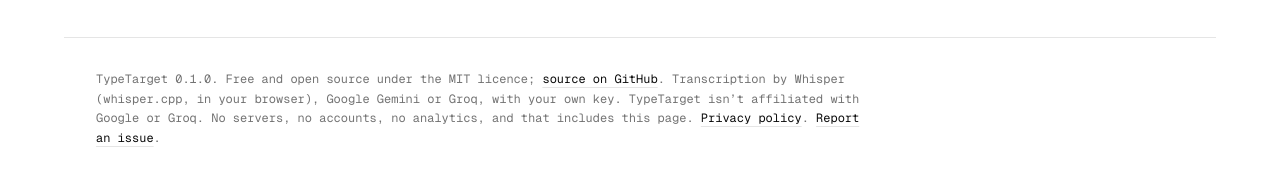
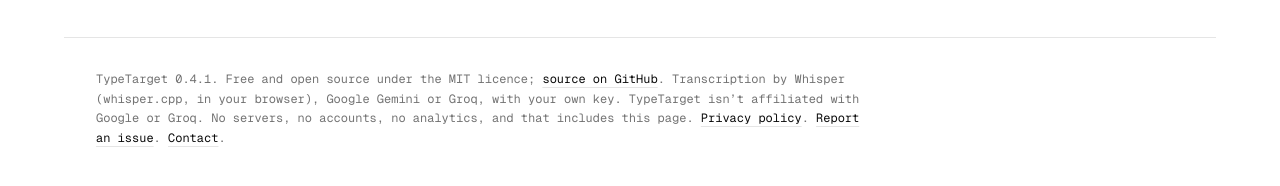
Before and after one commit to wllmmh/typetarget-landing-page, a Next.js app: page / in a window 1280 px wide. Shown: the part 4532-4718 px from the top of the page. Built offline with nearby package versions, Linux system fonts and the light colour scheme.

Commit message:
google contact form

```diff
--- a/components/landing/site-footer.tsx
+++ b/components/landing/site-footer.tsx
@@ -1,4 +1,4 @@
-import { REPO_URL, VERSION } from "@/lib/site"
+import { CONTACT_URL, REPO_URL, VERSION } from "@/lib/site"
 
 const footLink =
   "text-foreground underline decoration-border underline-offset-4 hover:decoration-primary"
@@ -21,6 +21,10 @@ export const SiteFooter = () => (
       <a href={`${REPO_URL}/issues`} className={footLink}>
         Report an issue
       </a>
+      .{" "}
+      <a href={CONTACT_URL} className={footLink}>
+        Contact
+      </a>
       .
     </p>
   </footer>
--- a/lib/site.ts
+++ b/lib/site.ts
@@ -2,10 +2,11 @@ export const CHROME_STORE_URL =
   "https://chromewebstore.google.com/detail/typetarget-%E2%80%94-speech-to-te/adkkkjgjhpaoamhddghjikfbdmppfdbp"
 export const DOWNLOAD_URL = "https://wllmmh.github.io/typetarget.zip"
 export const REPO_URL = "https://github.com/wllmmh/typetarget"
+export const CONTACT_URL = "https://forms.gle/cC8sx8DXiJhBpzBx8"
 export const GEMINI_KEYS_URL = "https://aistudio.google.com/api-keys"
 export const GROQ_KEYS_URL = "https://console.groq.com/keys"
 export const WHISPER_LANGUAGES_URL =
   "https://github.com/openai/whisper#available-models-and-languages"
 export const GEMINI_LANGUAGES_URL =
   "https://ai.google.dev/gemini-api/docs/models/gemini-3.5-transcribe#supported-languages"
-export const VERSION = "0.1.0"
+export const VERSION = "0.4.1"
```
